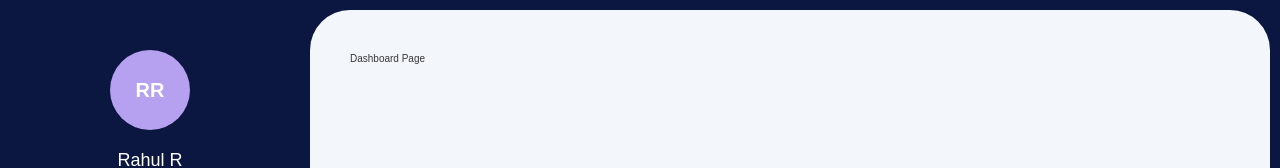
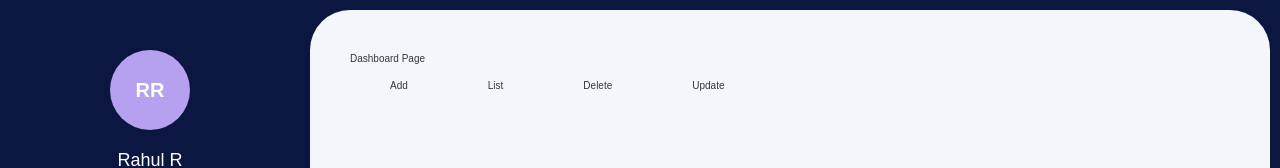
Before and after one commit to rahulbeyondcode/75-Hard-Tracker, a React (Vite) app in the folder frontend/: page /dashboard in a window 1280 px wide. Shown: the top 168 px of the page. Built offline with nearby package versions, Linux system fonts and the light colour scheme.

Commit message:
Testing out indexed DB. Code not wanted. Remove after learning indexed db

```diff
--- a/frontend/src/features/dashboard/index.tsx
+++ b/frontend/src/features/dashboard/index.tsx
@@ -1,7 +1,127 @@
+import { generateRandomString } from "helpers/utils";
+import { useEffect, useRef } from "react";
+
 function Dashboard() {
+  const dbRef = useRef<IDBDatabase | null>(null);
+
+  useEffect(() => {
+    const dbOpenRequest = indexedDB.open("75_hard_tracker_db", 1);
+
+    dbOpenRequest.onerror = () => {
+      console.log("Error");
+    };
+
+    dbOpenRequest.onsuccess = (event) => {
+      dbRef.current = (event.target as IDBOpenDBRequest)?.result;
+    };
+
+    dbOpenRequest.onupgradeneeded = (event) => {
+      const db = (event.target as IDBOpenDBRequest)?.result;
+
+      const oldVersion = event.oldVersion;
+      const newVersion = event.newVersion;
+
+      console.log(`DB upgraded from v${oldVersion} to v${newVersion}`);
+
+      if (!db.objectStoreNames.contains("dashboard")) {
+        db.createObjectStore("dashboard", {
+          keyPath: "id",
+        });
+      }
+    };
+  }, []);
+
+  const handleAdd = () => {
+    const db = dbRef.current!;
+
+    const userData = {
+      id: generateRandomString(),
+      name: `Harriet Bass ${generateRandomString()}`,
+      address: `571  ${generateRandomString()} Poze View`,
+      age: 26,
+    };
+
+    const transaction = db.transaction("dashboard", "readwrite");
+
+    const store = transaction.objectStore("dashboard");
+    const request = store.add(userData);
+
+    request.onsuccess = (event) => {
+      console.log("Success: ", event);
+    };
+
+    request.onerror = (err) => {
+      console.log("Error: ", err);
+    };
+  };
+
+  const handleList = () => {
+    const db = dbRef.current!;
+
+    const transaction = db.transaction("dashboard", "readonly");
+
+    const store = transaction.objectStore("dashboard");
+
+    const request = store.getAll();
+
+    request.onsuccess = (event) => {
+      console.log("Success: ", (event.target as IDBOpenDBRequest)?.result);
+    };
+
+    request.onerror = (err) => {
+      console.log("Error: ", err);
+    };
+  };
+
+  const handleDelete = () => {
+    const db = dbRef.current!;
+
+    const transaction = db.transaction("dashboard", "readwrite");
+
+    const store = transaction.objectStore("dashboard");
+
+    const request = store.delete("KEY_HERE");
+
+    request.onsuccess = (event) => {
+      console.log("Success: ", (event.target as IDBOpenDBRequest)?.result);
+    };
+
+    request.onerror = (err) => {
+      console.log("Error: ", err);
+    };
+  };
+
+  const handleUpdate = () => {
+    const db = dbRef.current!;
+
+    const userData = {
+      id: "I1NTU4",
+      name: `Rahul ${generateRandomString()}`,
+      address: `1738  ${generateRandomString()} Yoww`,
+      age: 15,
+    };
+
+    const transaction = db.transaction("dashboard", "readwrite");
+
+    const store = transaction.objectStore("dashboard");
+    const request = store.put(userData);
+
+    request.onsuccess = (event) => {
+      console.log("Success: ", event);
+    };
+
+    request.onerror = (err) => {
+      console.log("Error: ", err);
+    };
+  };
+
   return (
     <div>
       <h1>Dashboard Page</h1>
+      <button onClick={handleAdd}>Add</button>
+      <button onClick={handleList}>List</button>
+      <button onClick={handleDelete}>Delete</button>
+      <button onClick={handleUpdate}>Update</button>
     </div>
   );
 }
--- a/frontend/src/helpers/utils.ts
+++ b/frontend/src/helpers/utils.ts
@@ -1,8 +1,4 @@
 import uniqueId from "lodash.uniqueid";
 
-const generateRandomString = () =>
+export const generateRandomString = () =>
   `${window.btoa(Math.random().toString()).substring(10, 15)}${uniqueId()}`;
-
-const a = 1;
-
-export { a, generateRandomString };
```
